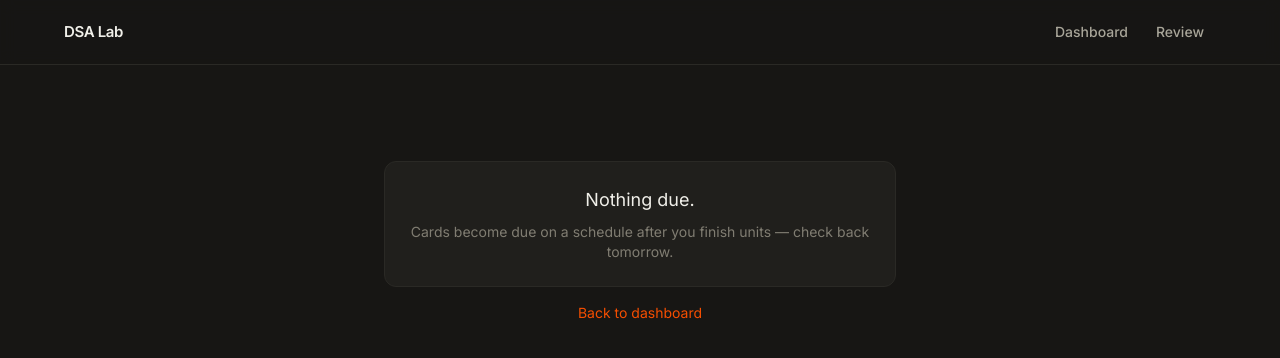
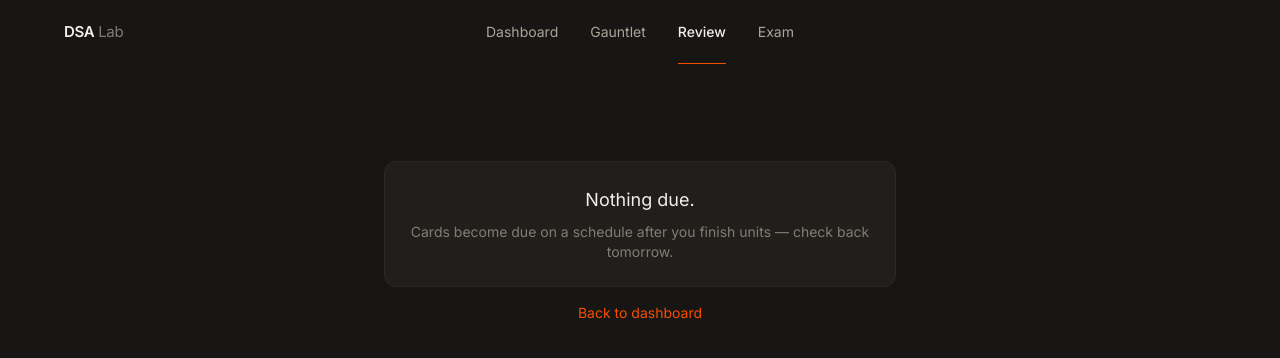
Before and after one commit to builtbyd3v/dsa-lab, a Next.js app: page /review in a window 1280 px wide. Shown: the top 358 px of the page. Built offline with nearby package versions, Linux system fonts and the light colour scheme.

Commit message:
style: three-zone nav with static active indicator

```diff
--- a/components/NavBar.tsx
+++ b/components/NavBar.tsx
@@ -1,11 +1,21 @@
 "use client";
 import { useEffect, useState } from "react";
 import Link from "next/link";
+import { usePathname } from "next/navigation";
 import { loadProgress, dueCardIds } from "@/lib/engine/progress";
+
+const links = [
+  { href: "/", label: "Dashboard" },
+  { href: "/gauntlet", label: "Gauntlet" },
+  { href: "/review", label: "Review" },
+  { href: "/exam", label: "Exam" },
+];
 
 export function NavBar() {
   const [due, setDue] = useState(0);
   const [streak, setStreak] = useState(0);
+  const [scrolled, setScrolled] = useState(false);
+  const pathname = usePathname();
 
   useEffect(() => {
     const p = loadProgress();
@@ -13,38 +23,61 @@ export function NavBar() {
     setStreak(p.streak.count);
   }, []);
 
+  useEffect(() => {
+    const onScroll = () => setScrolled(window.scrollY > 8);
+    onScroll();
+    window.addEventListener("scroll", onScroll, { passive: true });
+    return () => window.removeEventListener("scroll", onScroll);
+  }, []);
+
   return (
-    <div className="sticky top-0 z-50 border-b border-hairline bg-canvas/90 backdrop-blur">
-      <nav className="mx-auto flex h-16 w-full max-w-[1200px] items-center justify-between px-6">
-        <Link href="/" className="text-[15px] font-semibold tracking-tight text-ink">
-          DSA Lab
+    <div className={`sticky top-0 z-50 border-b transition-colors duration-300 ${
+      scrolled ? "border-hairline bg-canvas/85 backdrop-blur-md" : "border-transparent bg-canvas"
+    }`}>
+      <nav className="relative mx-auto flex h-16 w-full max-w-[1200px] items-center justify-between px-6">
+        <Link href="/" className="text-[15px] tracking-tight">
+          <span className="font-semibold text-ink">DSA</span>
+          <span className="ml-1 font-normal text-muted">Lab</span>
         </Link>
+        <div className="absolute left-1/2 hidden h-full -translate-x-1/2 items-center sm:flex">
+          {links.map(({ href, label }) => {
+            const active = pathname === href;
+            return (
+              <Link key={href} href={href}
+                className={`relative flex h-full items-center gap-2 px-4 text-sm transition-colors duration-200 ${
+                  active ? "font-medium text-ink" : "text-body hover:text-ink"
+                }`}>
+                {label}
+                {href === "/review" && due > 0 && (
+                  <span className="inline-flex min-w-5 items-center justify-center rounded-full bg-strong px-1.5 py-0.5 font-mono text-[11px] font-semibold tabular-nums text-ink">
+                    {due}
+                  </span>
+                )}
+                {active && <span aria-hidden className="absolute inset-x-4 bottom-0 h-px bg-primary" />}
+              </Link>
+            );
+          })}
+        </div>
         <div className="flex items-center gap-1">
+          <div className="flex items-center sm:hidden">
+            {links.map(({ href, label }) => {
+              const active = pathname === href;
+              return (
+                <Link key={href} href={href}
+                  className={`px-2.5 py-1.5 text-sm transition-colors duration-200 ${
+                    active ? "font-medium text-ink" : "text-body hover:text-ink"
+                  }`}>
+                  {label}
+                </Link>
+              );
+            })}
+          </div>
           {streak > 0 && (
-            <span
-              title={`${streak} day streak`}
-              className="hidden items-center px-2.5 py-1 font-mono text-xs tabular-nums text-muted sm:inline-flex"
-            >
+            <span title={`${streak} day streak`}
+              className="hidden items-center rounded-full bg-strong px-2.5 py-1 font-mono text-xs tabular-nums text-body sm:inline-flex">
               {streak}d
             </span>
           )}
-          <Link
-            href="/"
-            className="rounded-md px-3 py-1.5 text-sm font-medium text-body transition-colors hover:text-ink"
-          >
-            Dashboard
-          </Link>
-          <Link
-            href="/review"
-            className="flex items-center gap-2 rounded-md px-3 py-1.5 text-sm font-medium text-body transition-colors hover:text-ink"
-          >
-            Review
-            {due > 0 && (
-              <span className="animate-badge-pulse inline-flex min-w-5 items-center justify-center rounded-full bg-primary px-1.5 py-0.5 text-[11px] font-semibold tabular-nums text-white">
-                {due}
-              </span>
-            )}
-          </Link>
         </div>
       </nav>
     </div>
```
